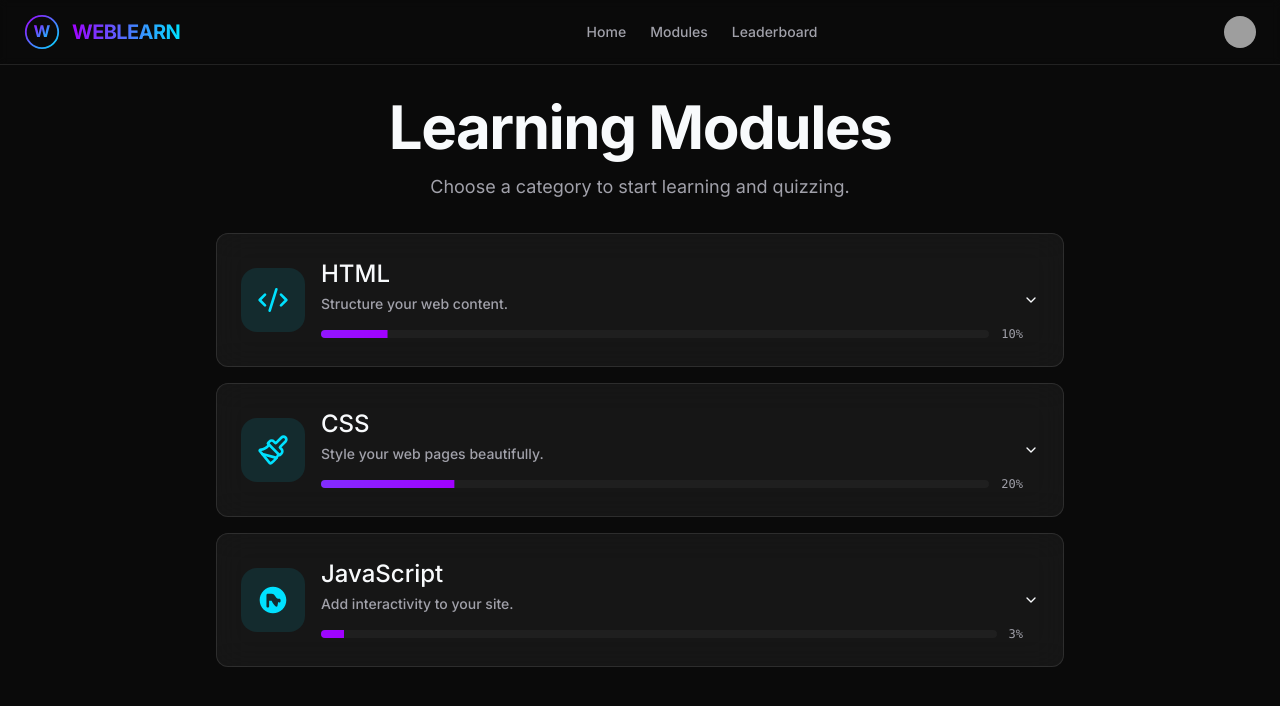
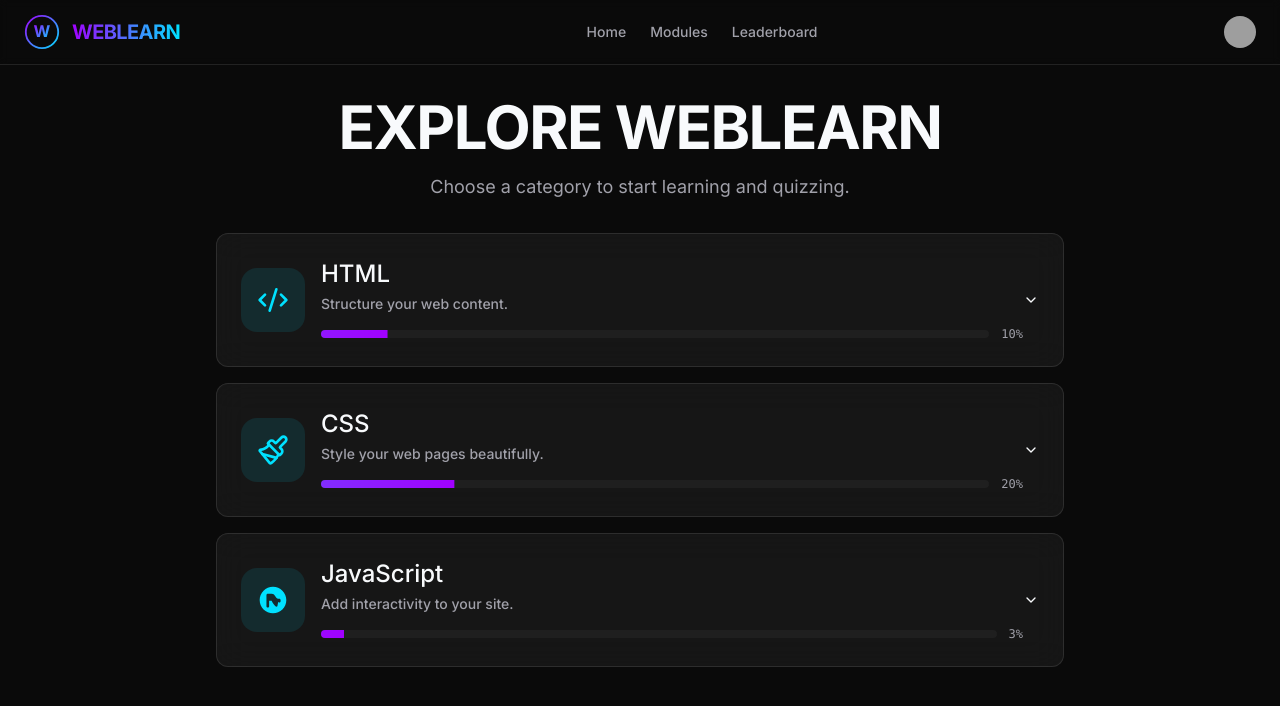
Before and after one commit to nilakshichoudhary1234-code/WEBLEARN, a Next.js app: page /modules in a window 1280 px wide. Shown: the top 706 px of the page. Built offline with nearby package versions, Linux system fonts and the light colour scheme; grey boxes are pictures that could not be loaded.

Commit message:
"EXPLORE WEBLEARN" (_for element h1_)

```diff
--- a/src/app/(main)/modules/page.tsx
+++ b/src/app/(main)/modules/page.tsx
@@ -20,7 +20,7 @@ export default function ModulesPage() {
     <div className="container mx-auto max-w-4xl py-8 px-4 md:px-6">
       <div className="mb-8 text-center">
         <h1 className="text-4xl sm:text-5xl md:text-6xl font-bold tracking-tight font-headline text-foreground">
-          Learning Modules
+          EXPLORE WEBLEARN
         </h1>
         <p className="mt-4 text-lg text-muted-foreground">
           Choose a category to start learning and quizzing.
```
